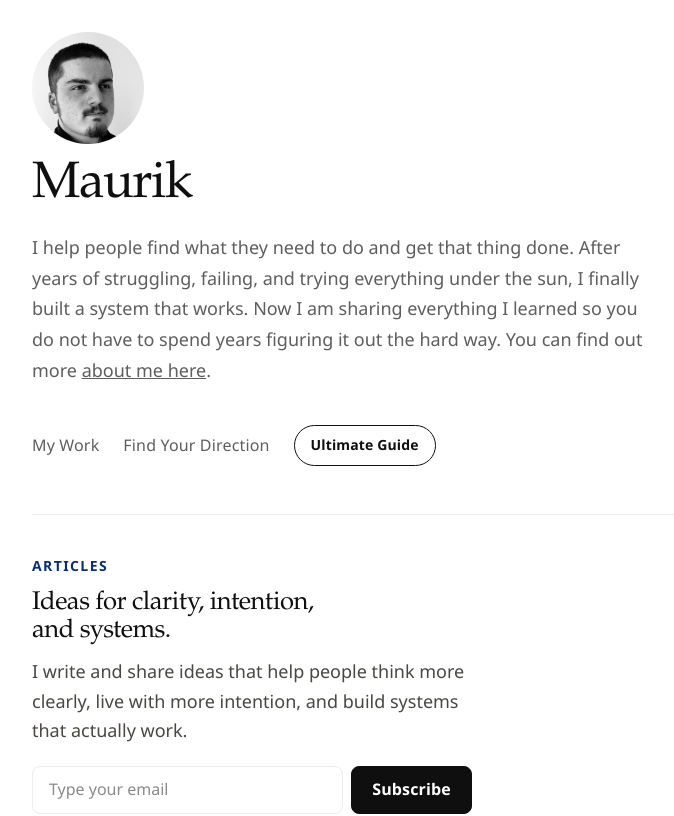
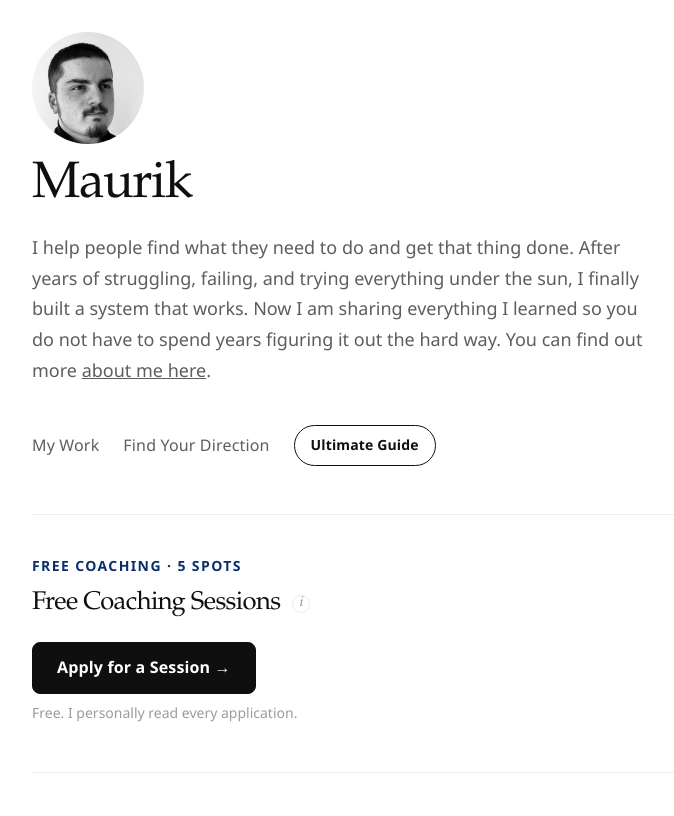
Before and after one commit to Mauriki/my-site, a Next.js app: page / in a window 1280 px wide. Shown: the top 816 px of the page, without its empty margins (248-922 px from the left). Built offline with nearby package versions, Linux system fonts and the light colour scheme.

Commit message:
Elevate coaching section, fix double divider, remove nav link, and implement hover/click info popover

```diff
--- a/src/app/globals.css
+++ b/src/app/globals.css
@@ -1915,3 +1915,139 @@ h3 {
     padding-top: 24px;
   }
 }
+
+/* Coaching Section */
+.coaching-section {
+  padding-top: var(--space-10);
+  padding-bottom: var(--space-12);
+  border-top: 1px solid var(--border-soft);
+  display: flex;
+  flex-direction: column;
+  align-items: flex-start;
+}
+
+.coaching-section .eyebrow {
+  margin: 0 0 var(--space-3) 0;
+}
+
+.coaching-title-wrapper {
+  position: relative;
+  display: inline-flex;
+  align-items: center;
+  gap: var(--space-3);
+  margin-bottom: var(--space-6);
+}
+
+.coaching-section h2 {
+  font-family: var(--font-display), Georgia, serif;
+  font-size: var(--heading-3);
+  line-height: 1.15;
+  letter-spacing: -0.025em;
+  font-weight: 500;
+  margin: 0;
+  color: var(--ink);
+}
+
+.coaching-info-btn {
+  display: inline-flex;
+  align-items: center;
+  justify-content: center;
+  width: 18px;
+  height: 18px;
+  border-radius: var(--radius-round);
+  border: 1px solid var(--border-soft);
+  background: transparent;
+  font-family: var(--font-display), Georgia, serif;
+  font-size: var(--text-xs);
+  font-style: italic;
+  font-weight: 500;
+  color: var(--ink-mute);
+  cursor: pointer;
+  padding: 0 0 2px 0;
+  line-height: 1;
+  transition: background var(--transition-fast), color var(--transition-fast), border-color var(--transition-fast);
+}
+
+.coaching-info-btn:hover {
+  border-color: var(--ink-mute);
+  color: var(--ink);
+  background: #f5f5f5;
+}
+
+.coaching-action {
+  display: flex;
+  flex-direction: column;
+  align-items: flex-start;
+  gap: var(--space-2);
+}
+
+.coaching-subtext {
+  font-size: var(--text-xs);
+  color: var(--ink-mute);
+  margin: 0;
+  opacity: 0.85;
+}
+
+/* Tooltip Popup Styling */
+.coaching-popup {
+  position: absolute;
+  top: calc(100% + var(--space-2));
+  left: 0;
+  z-index: 100;
+  background: #ffffff;
+  border: 1px solid var(--border-soft);
+  border-radius: var(--radius-md);
+  padding: var(--space-4) var(--space-8) var(--space-4) var(--space-4);
+  width: min(420px, 90vw);
+  box-shadow: var(--shadow-md);
+
+  /* transitions */
+  opacity: 0;
+  visibility: hidden;
+  transform: translateY(6px);
+  transition: opacity var(--transition-fast) var(--ease-out-expo),
+              transform var(--transition-fast) var(--ease-out-expo),
+              visibility var(--transition-fast);
+}
+
+.coaching-popup.visible {
+  opacity: 1;
+  visibility: visible;
+  transform: translateY(0);
+}
+
+.coaching-popup-close {
+  position: absolute;
+  top: var(--space-2);
+  right: var(--space-2);
+  background: transparent;
+  border: 0;
+  font-size: 1.1rem;
+  color: var(--ink-mute);
+  cursor: pointer;
+  padding: var(--space-1);
+  line-height: 1;
+  display: inline-flex;
+  align-items: center;
+  justify-content: center;
+  transition: color var(--transition-fast);
+}
+
+.coaching-popup-close:hover {
+  color: var(--ink);
+}
+
+.coaching-popup p {
+  margin: 0;
+  font-family: var(--font-sans), sans-serif;
+  font-size: var(--text-xs);
+  color: var(--ink-soft);
+  line-height: 1.6;
+}
+
+@media (max-width: 768px) {
+  .coaching-section {
+    padding-top: var(--space-8);
+    padding-bottom: var(--space-10);
+  }
+}
--- a/src/app/page.tsx
+++ b/src/app/page.tsx
@@ -1,8 +1,14 @@
+'use client';
+
+import { useState } from 'react';
 import Image from 'next/image';
 import Link from 'next/link';
 import { HomeScrollSaver } from '@/components/layout/HomeScrollSaver';
 
 export default function PersonalWebsite() {
+  const [isHovered, setIsHovered] = useState(false);
+  const [isLocked, setIsLocked] = useState(false);
+
   return (
     <>
       <HomeScrollSaver />
@@ -31,6 +37,57 @@ export default function PersonalWebsite() {
             Ultimate Guide
           </Link>
         </nav>
+
+        <section id="coaching" className="coaching-section" aria-labelledby="coaching-title">
+          <p className="eyebrow">Free Coaching &middot; 5 Spots</p>
+          <div className="coaching-title-wrapper">
+            <h2 id="coaching-title">Free Coaching Sessions</h2>
+            <button
+              type="button"
+              className="coaching-info-btn"
+              onMouseEnter={() => setIsHovered(true)}
+              onMouseLeave={() => setIsHovered(false)}
+              onClick={() => setIsLocked((prev) => !prev)}
+              aria-label="Show coaching info"
+            >
+              i
+            </button>
+
+            <div
+              className={`coaching-popup ${isHovered || isLocked ? 'visible' : ''}`}
+              onMouseEnter={() => setIsHovered(true)}
+              onMouseLeave={() => setIsHovered(false)}
+            >
+              <button
+                type="button"
+                className="coaching-popup-close"
+                onClick={() => {
+                  setIsLocked(false);
+                  setIsHovered(false);
+                }}
+                aria-label="Close info popup"
+              >
+                &times;
+              </button>
+              <p>
+                I&apos;m taking on 5 people for free coaching sessions. Three things we work on: building discipline, taking control over your life using tools like calendars, journaling, note-taking apps, and to-do lists, and finding your direction - a clear vision for what you&apos;re working towards. Apply below. I read every application personally.
+              </p>
+            </div>
+          </div>
+          <div className="coaching-action">
+            <a
+              href="https://forms.gle/H92c12huCVLQSqW6A"
+              target="_blank"
+              rel="noopener noreferrer"
+              className="btn btn-primary"
+            >
+              Apply for a Session &rarr;
+            </a>
+            <p className="coaching-subtext">
+              Free. I personally read every application.
+            </p>
+          </div>
+        </section>
 
         <section className="newsletter-embed" aria-label="Articles newsletter signup">
           <div className="newsletter-copy">
```
